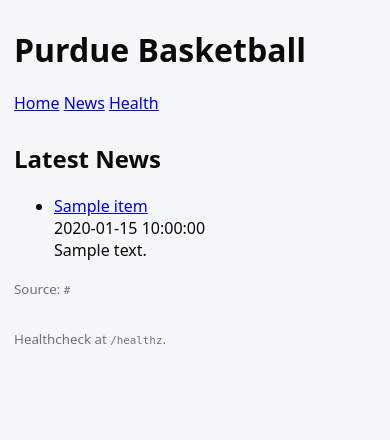
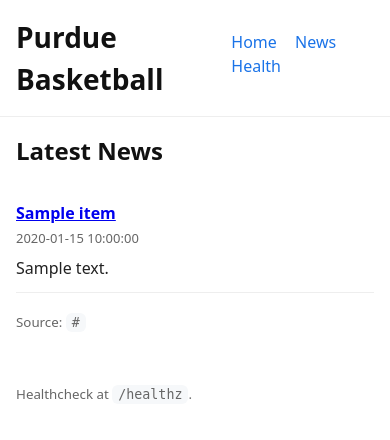
Before and after one commit to jasonab74-ctrl/purdue-mbb-bot, a Flask app: template templates/news.html in a window 390 px wide. Shown: the top 440 px of the page. Run offline with Flask 3, Linux system fonts and the light colour scheme; the template is opened without the code that fills it: most values are stand-ins (such as "Sample title", 1, 10 or a date in 2020).

Commit message:
Update style.css

```diff
--- a/static/style.css
+++ b/static/style.css
@@ -1,138 +1,16 @@
-/* Purdue-inspired palette */
-:root{
-  --gold:#cfb87c; --gold-weak:#e7d8a8;
-  --black:#0a0a0a; --bg:#f6f7f9; --card:#ffffff;
-  --muted:#6b7280; --border:#e6e6e6; --shadow:0 10px 30px rgba(0,0,0,.06);
-  --radius:16px; --pad:16px;
-}
-
-*{box-sizing:border-box}
-html,body{
-  margin:0;padding:0;
-  background:var(--bg);color:var(--black);
-  font-family:system-ui,-apple-system,Segoe UI,Roboto,Arial,sans-serif
-}
-.container{max-width:1040px;margin:28px auto;padding:0 18px}
-
-.header{display:flex;flex-direction:column;gap:12px;margin-bottom:16px}
-.brand{display:flex;gap:14px;align-items:center}
-
-/* ✅ Logo fix: not cut off, keep aspect ratio */
-.logo{
-  max-height:56px;
-  width:auto;
-  object-fit:contain;
-  object-position:center;
-  background:transparent;
-  border:none;
-  padding:0;
-  display:block;
-}
-
-.header h1{margin:0;font-size:1.7rem;line-height:1.2}
-.sub{color:var(--muted)}
-.actions{margin-top:2px}
-.btn{
-  border:1px solid var(--black);
-  background:var(--black);
-  color:#fff;
-  border-radius:999px;
-  padding:9px 14px;
-  cursor:pointer
-}
-.btn:hover{filter:brightness(1.06)}
-
-.quick{display:flex;flex-wrap:wrap;gap:8px;margin:6px 0 18px}
-.pill{
-  background:var(--gold-weak);
-  color:#3b3b3b;
-  padding:8px 12px;
-  border-radius:999px;
-  text-decoration:none;
-  border:1px solid var(--gold)
-}
-.pill:hover{filter:brightness(1.02)}
-
-.controls{display:flex;gap:10px;align-items:center;margin:8px 0 18px}
-.input,.select{
-  padding:10px 12px;
-  border:1px solid var(--border);
-  border-radius:12px;
-  background:#fff
-}
-.input{min-width:320px}
-.muted{color:var(--muted)}
-
-.items{display:grid;gap:12px;list-style:none;padding:0;margin:0}
-.item{
-  background:var(--card);
-  border:1px solid var(--border);
-  border-radius:var(--radius);
-  padding:var(--pad);
-  box-shadow:var(--shadow)
-}
-.item-head{display:flex;justify-content:space-between;gap:12px;align-items:flex-start}
-.title{font-weight:700;text-decoration:none;color:var(--black)}
-.title:hover{text-decoration:underline}
-.badge{
-  background:#f3f4f6;
-  border:1px solid var(--border);
-  color:#111827;
-  border-radius:999px;
-  padding:4px 10px;
-  font-size:.75rem
-}
-.meta{color:var(--muted);font-size:.87rem;margin-top:6px}
-.desc{margin:.55rem 0 0}
-.empty{
-  padding:18px;
-  border:1px dashed var(--border);
-  border-radius:var(--radius);
-  background:#fff
-}
-
-/* New additions */
-.stamp{
-  color:var(--muted);
-  font-size:.85rem;
-  margin-top:4px
-}
-.notice{
-  background:#fff7ed;
-  border:1px solid #fcd34d;
-  color:#7c2d12;
-  padding:10px 12px;
-  border-radius:12px;
-  margin:8px 0 12px;
-  display:flex;
-  gap:10px;
-  align-items:center
-}
-
-/* ===== Mobile polish (safe, non-breaking) ===== */
-@media (max-width: 640px) {
-  .container{ padding:0 14px; }
-
-  .brand{ align-items:flex-start; }
-  .logo{ max-height:44px; }
-
-  /* Stack the search + source dropdown full-width */
-  .controls{
-    flex-direction:column;
-    align-items:stretch;
-    gap:8px;
-  }
-  .input,
-  .select{
-    width:100%;
-    min-width:0;
-  }
-
-  /* Tighten quick links a bit */
-  .quick{ gap:6px; }
-  .pill{ padding:7px 10px; }
-
-  /* Slightly denser item cards on mobile */
-  .item{ padding:12px; border-radius:12px; }
-  .badge{ font-size:.7rem; padding:3px 8px; }
-}
+:root { --fg:#111; --bg:#fff; --muted:#666; --accent:#1a73e8; }
+* { box-sizing: border-box; }
+body { margin: 0; color: var(--fg); background: var(--bg); font: 16px/1.5 system-ui, -apple-system, Segoe UI, Roboto, Arial, sans-serif; }
+.container { max-width: 860px; margin: 0 auto; padding: 16px; }
+header { display: flex; align-items: baseline; gap: 20px; border-bottom: 1px solid #eee; }
+header h1 { margin: 0; font-size: 28px; }
+nav a { margin-right: 14px; text-decoration: none; color: var(--accent); }
+nav a:hover { text-decoration: underline; }
+h2 { margin-top: 0; }
+.feed { list-style: none; padding: 0; margin: 0; }
+.feed-item { padding: 12px 0; border-bottom: 1px solid #eee; }
+.feed-title { font-weight: 600; }
+.feed-meta { color: var(--muted); font-size: 13px; margin: 4px 0 8px; }
+.feed-summary { color: #222; }
+.muted { color: var(--muted); }
+code { background: #f6f8fa; padding: 2px 6px; border-radius: 6px; }
```
